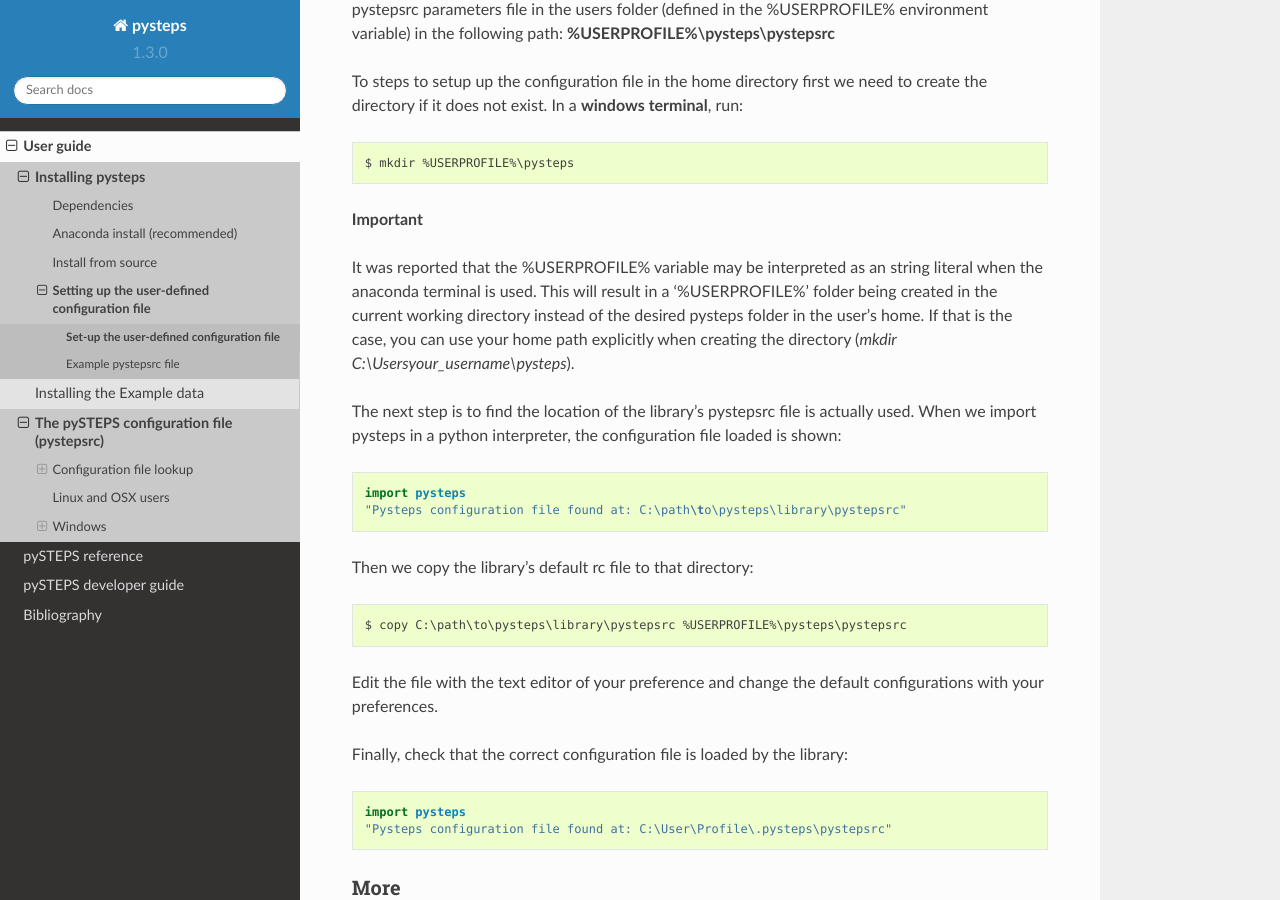
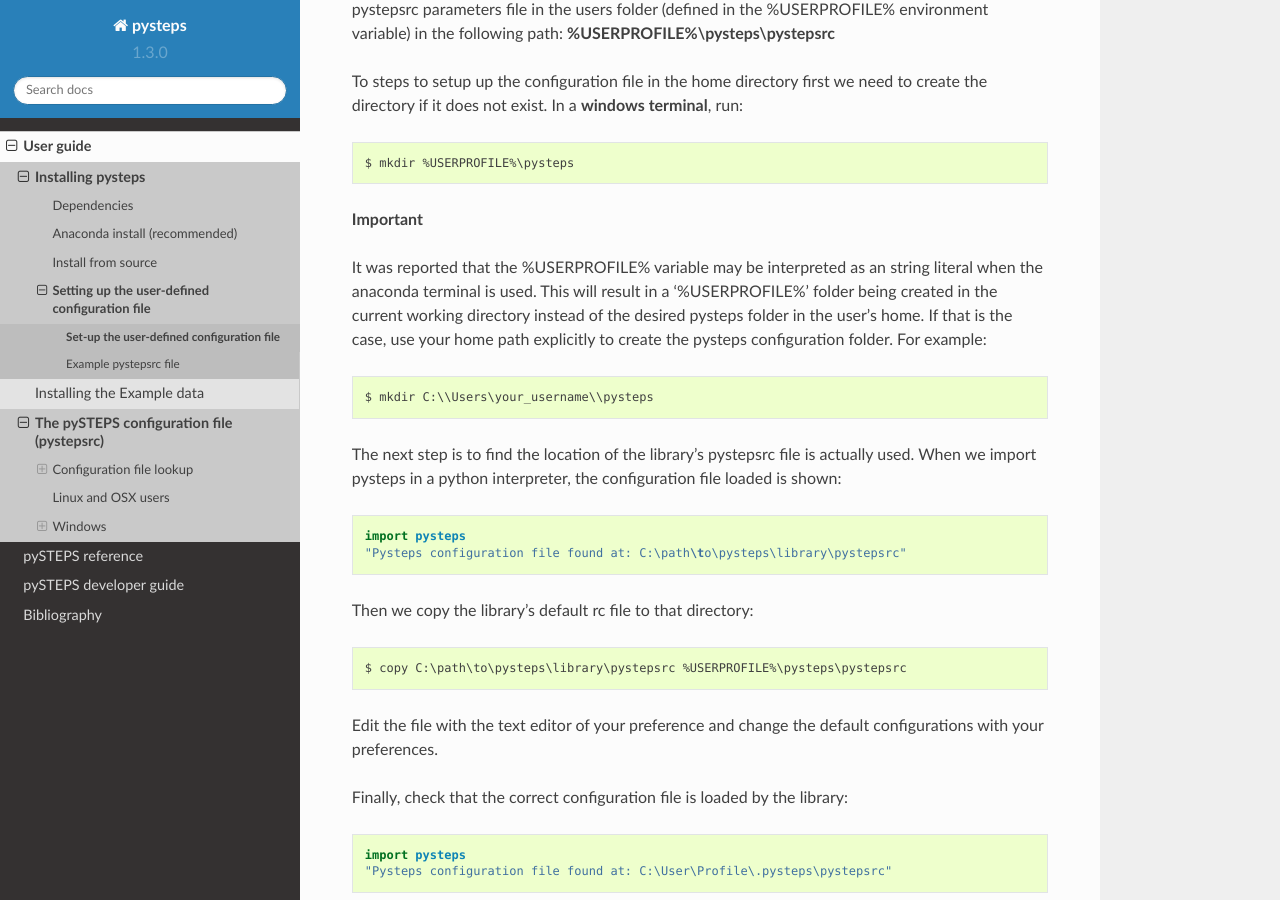
Before and after one commit to pySTEPS/pysteps, a Sphinx documentation site: the page built from doc/source/user_guide/set_pystepsrc.rst, in a window 1280 px wide and 900 px high, scrolled down 2041 px. Built offline with Sphinx 7.4.7 and the Read the Docs theme 2.0.0, drawn with Linux system fonts in a browser that asks for light colours; pages that are not in the unit, such as notebooks, are missing from menus.

Commit message:
Improve redability

```diff
--- a/doc/source/user_guide/set_pystepsrc.rst
+++ b/doc/source/user_guide/set_pystepsrc.rst
@@ -113,9 +113,11 @@ need to create the directory if it does not exist. In a **windows terminal**, ru
 It was reported that the %USERPROFILE% variable may be interpreted as an string
 literal when the anaconda terminal is used.
 This will result in a '%USERPROFILE%' folder being created in the current working directory
-instead of the desired pysteps folder in the user's home. If that is the case,
-you can use your home path explicitly when creating the directory
-(`mkdir C:\\Users\your_username\\pysteps`).
+instead of the desired pysteps folder in the user's home.
+If that is the case, use your home path explicitly to create the pysteps configuration
+folder. For example::
+
+    $ mkdir C:\\Users\your_username\\pysteps
 
 The next step is to find the location of the library's pystepsrc file is
 actually used.
```
